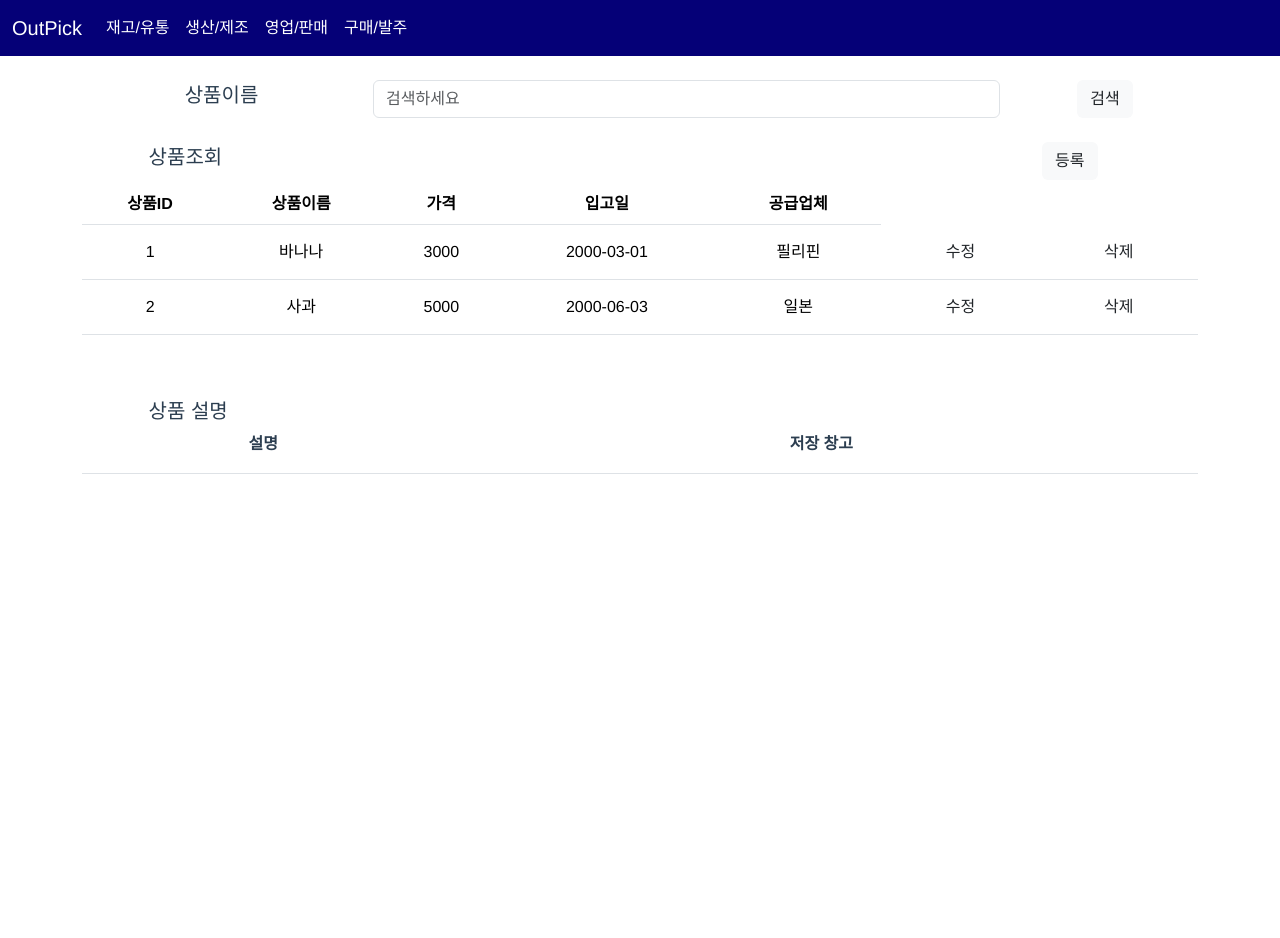
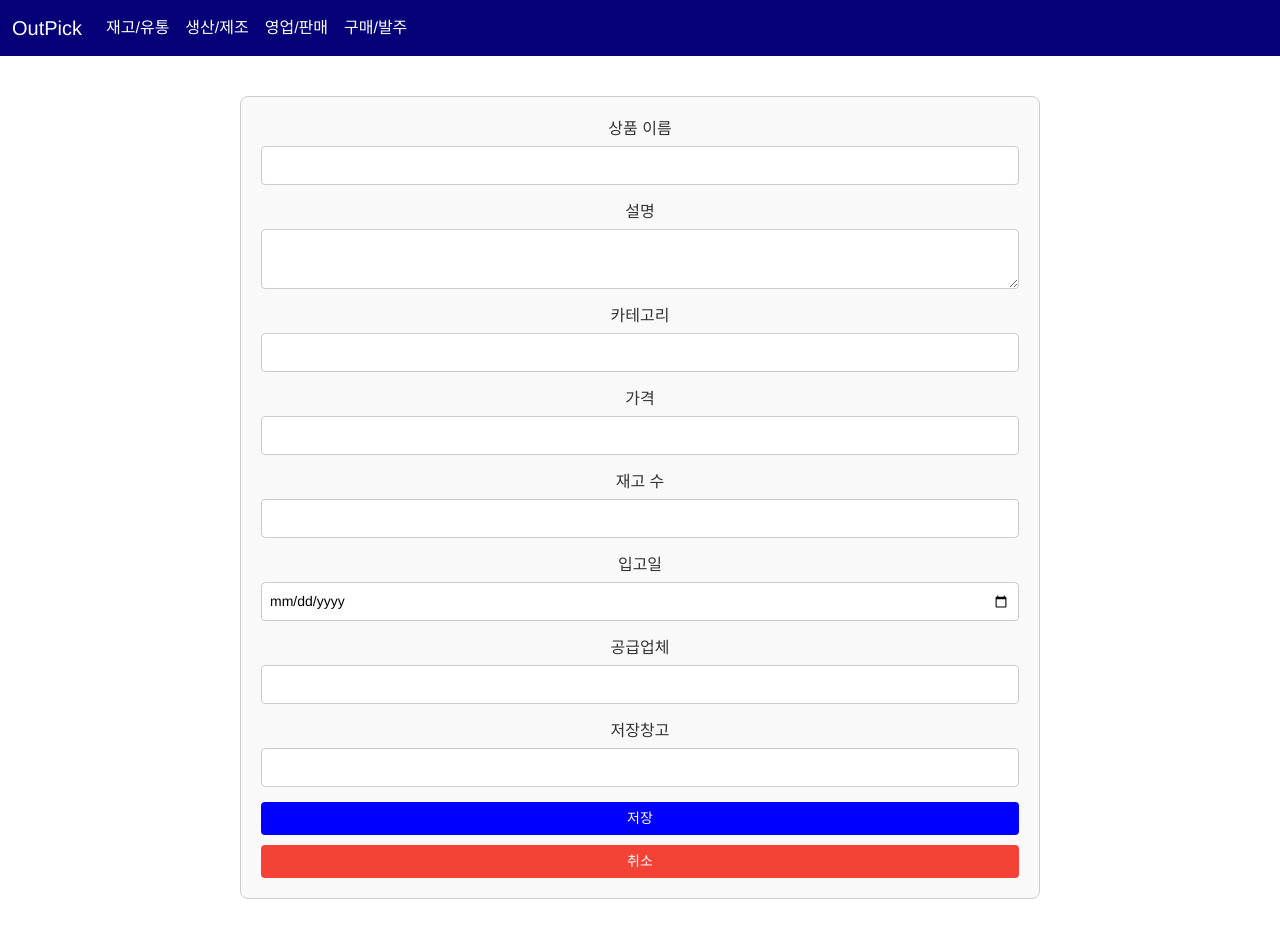
Before and after one commit to beyond-sw-camp/be05-4th-6team-OutPick, a Vue app in the folder vue_outpick_pjt/: page /product/modify in a window 1280 px wide. Before the commit the page ends 800 px from the top, so only its background shows below. Built offline with nearby package versions, Linux system fonts and the light colour scheme.

Commit message:
feat: modify productmodify

```diff
--- a/vue_outpick_pjt/package.json
+++ b/vue_outpick_pjt/package.json
@@ -9,6 +9,7 @@
   },
   "dependencies": {
     "axios": "^1.6.8",
+    "bootstrap": "^5.3.3",
     "core-js": "^3.8.3",
     "vue": "^3.2.13",
     "vue-router": "^4.3.2",
--- a/vue_outpick_pjt/src/pages/Product/ProductModify.vue
+++ b/vue_outpick_pjt/src/pages/Product/ProductModify.vue
@@ -1,15 +1,144 @@
 <template>
-    <div>
-      Product Modify Page
+  <div class="product-form">
+    <form @submit.prevent="submitForm" class="form-container">
+      <div class="form-group">
+        <label for="productName">상품 이름</label>
+        <input id="productName" v-model="product.name" type="text">
+      </div>
+      <div class="form-group">
+        <label for="content">설명</label>
+        <textarea id="content" v-model="product.content"></textarea>
+      </div>
+      <div class="form-group">
+        <label for="category">카테고리</label>
+        <input id="category" v-model="product.category" type="text">
+      </div>
+      <div class="form-group">
+        <label for="price">가격</label>
+        <input id="price" v-model="product.price" type="number">
+      </div>
+      <div class="form-group">
+        <label for="stock">재고 수</label>
+        <input id="stock" v-model="product.stock" type="number">
+      </div>
+      <div class="form-group">
+        <label for="incomming_date">입고일</label>
+        <input id="incomming_date" v-model="product.incomming_date" type="date">
+      </div>
+      <div class="form-group">
+        <label for="supplier">공급업체</label>
+        <input id="supplier" v-model="product.supplier" type="text">
+      </div>
+      <div class="form-group">
+        <label for="storage">저장창고</label>
+        <input id="storage" v-model="product.storage" type="text">
+      </div>
+      <div class="form-group action-buttons">
+        <button type="submit" class="button" @click="updateInfo">저장</button>
+        <button type="button" class="button" @click="gotoMain">취소</button>  <!-- 취소 버튼 누르면 메인 페이지로 이동하게 수정 예정-->
+      </div>
+    </form>
   </div>
 </template>
 
 <script>
-  export default {
+import { ref } from 'vue';
+//import axios from 'axios';
+import {useRouter} from 'vue-router';
+
+export default{
+  name: 'ProductModify',
+  setup(){
+    const router = useRouter();
+    const product = ref({
+      name: '',
+      content: '',
+      category: '',
+      price: '',
+      stock: '',
+      incomming_date: '',
+      supplier: '',
+      storage: ''
+    })
+
+    const gotoMain = () => {
+      router.push('/');
+    }
+
+    const updateInfo = async () => {
 
     }
+
+    return {
+      product,
+      gotoMain,
+      updateInfo
+
+    }
+  }
+
+}
+
+
 </script>
 
 <style>
+.product-form {
+  max-width: 800px;
+  margin: 40px auto;
+  padding: 20px;
+  border: 1px solid #ccc;
+  border-radius: 8px;
+  background-color: #f9f9f9;
+}
 
+.form-container {
+  display: flex;
+  flex-direction: column;
+  gap: 15px;
+}
+
+.form-group {
+  display: flex;
+  flex-direction: column;
+}
+
+.form-group label {
+  font-size: 16px;
+  color: #333;
+  margin-bottom: 5px;
+}
+
+.form-group input,
+.form-group textarea {
+  padding: 8px;
+  border: 1px solid #ccc;
+  border-radius: 4px;
+  font-size: 14px;
+}
+
+.action-buttons {
+  display: flex;
+  justify-content: flex-end; /* Align buttons to the right */
+  gap: 10px;
+}
+
+.button {
+  flex: none; /* Override previous flex setting */
+  padding: 6px 12px; /* Reduced padding for smaller buttons */
+  border: none;
+  border-radius: 4px;
+  cursor: pointer;
+  font-size: 14px; /* Smaller font size */
+  color: white;
+  min-width: 80px; /* Ensure minimum width for each button */
+}
+
+.button:nth-child(1) { /* First button, i.e., save */
+  background-color: blue; /* Green */
+}
+
+.button:nth-child(2) { /* Second button, i.e., cancel */
+  background-color: #f44336; /* Red */
+}
 </style>
--- a/vue_outpick_pjt/src/router/index.js
+++ b/vue_outpick_pjt/src/router/index.js
@@ -1,11 +1,11 @@
-import {createRouter, createWebHashHistory} from "vue-router";
+import {createRouter, createWebHistory} from "vue-router";
 
 import ProductAdd from "@/pages/Product/ProductAdd.vue";
 import ProductList from "@/pages/Product/ProductList.vue"
 import ProductModify from "@/pages/Product/ProductModify.vue"
 
 const router = createRouter({
-    history : createWebHashHistory(),
+    history : createWebHistory(),
     routes : [
         {
             path : "/",
```
Also changed, not shown: 1 other file (tests, documents, lock files or other folders). Lines whose indentation alone changed are shown as unchanged.
